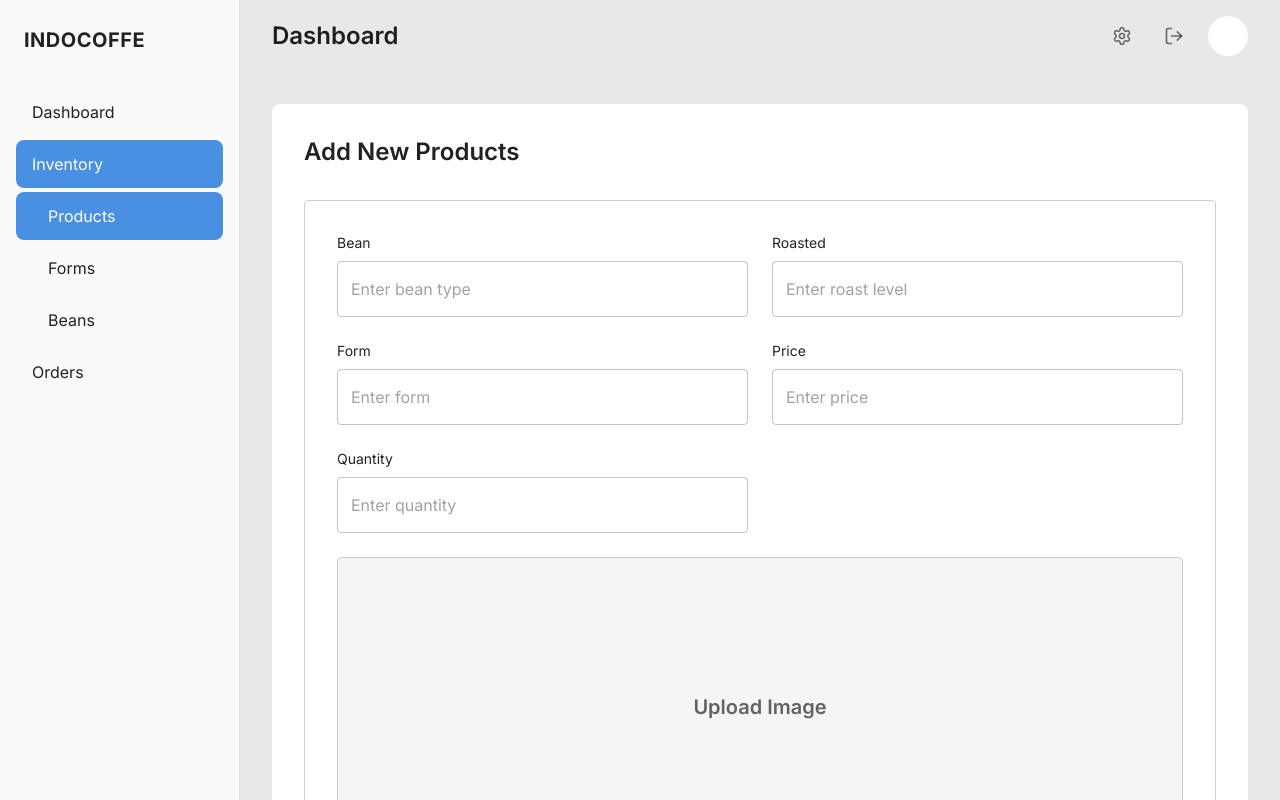
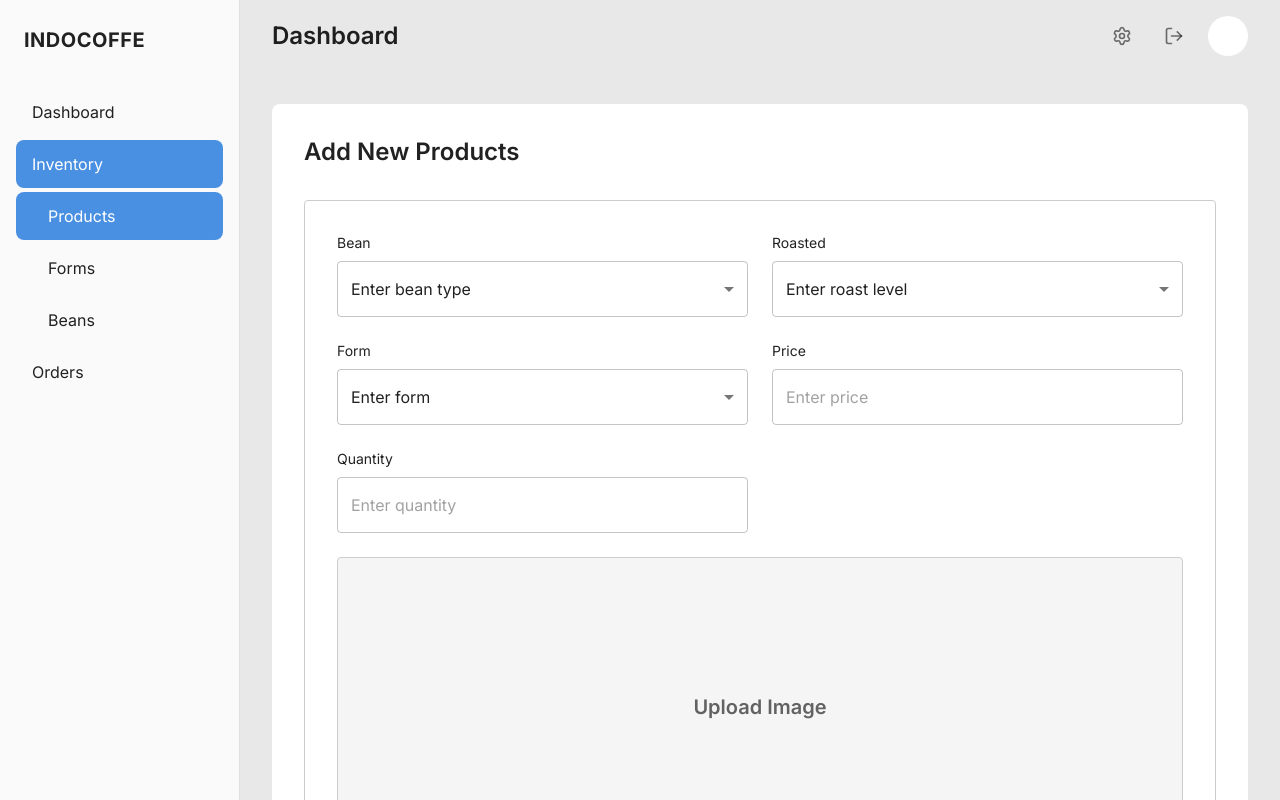
Before and after one commit to faizisyellow/indocoffee-dashboard, a React (Vite) app: page /inventory/products/create in a window 1280 px wide. Shown: the top 800 px of the page. Built offline with nearby package versions, Linux system fonts and the light colour scheme; sample sign-in values are in the browser's storage.

Commit message:
Product CRUD: Update text input to be select input

```diff
--- a/src/pages/ProductCreate.tsx
+++ b/src/pages/ProductCreate.tsx
@@ -1,5 +1,15 @@
 import { useState } from "react";
-import { Box, Typography, Paper, TextField, Button, Grid } from "@mui/material";
+import {
+  Box,
+  Typography,
+  Paper,
+  TextField,
+  Button,
+  Grid,
+  Select,
+  MenuItem,
+  FormControl,
+} from "@mui/material";
 import { useForm } from "@tanstack/react-form";
 import * as yup from "yup";
 import { dataStore } from "../lib/store";
@@ -125,13 +135,21 @@ export function ProductCreate() {
                       <Typography variant="body2" sx={{ mb: 1 }}>
                         Bean
                       </Typography>
-                      <TextField
-                        fullWidth
+                      <FormControl fullWidth error={!!errors.bean}>
+                        <Select
                           value={field.state.value}
                           onChange={(e) => field.handleChange(e.target.value)}
-                        placeholder="Enter bean type"
-                        error={!!errors.bean}
-                      />
+                          displayEmpty
+                        >
+                          <MenuItem value="" disabled>
+                            Enter bean type
+                          </MenuItem>
+                          <MenuItem value="Arabica">Arabica</MenuItem>
+                          <MenuItem value="Robusta">Robusta</MenuItem>
+                          <MenuItem value="Liberica">Liberica</MenuItem>
+                          <MenuItem value="Excelsa">Excelsa</MenuItem>
+                        </Select>
+                      </FormControl>
                       {errors.bean && (
                         <Typography
                           variant="caption"
@@ -153,13 +171,21 @@ export function ProductCreate() {
                       <Typography variant="body2" sx={{ mb: 1 }}>
                         Roasted
                       </Typography>
-                      <TextField
-                        fullWidth
+                      <FormControl fullWidth error={!!errors.roasted}>
+                        <Select
                           value={field.state.value}
                           onChange={(e) => field.handleChange(e.target.value)}
-                        placeholder="Enter roast level"
-                        error={!!errors.roasted}
-                      />
+                          displayEmpty
+                        >
+                          <MenuItem value="" disabled>
+                            Enter roast level
+                          </MenuItem>
+                          <MenuItem value="Light">Light</MenuItem>
+                          <MenuItem value="Medium">Medium</MenuItem>
+                          <MenuItem value="Medium-Dark">Medium-Dark</MenuItem>
+                          <MenuItem value="Dark">Dark</MenuItem>
+                        </Select>
+                      </FormControl>
                       {errors.roasted && (
                         <Typography
                           variant="caption"
@@ -181,13 +207,19 @@ export function ProductCreate() {
                       <Typography variant="body2" sx={{ mb: 1 }}>
                         Form
                       </Typography>
-                      <TextField
-                        fullWidth
+                      <FormControl fullWidth error={!!errors.form}>
+                        <Select
                           value={field.state.value}
                           onChange={(e) => field.handleChange(e.target.value)}
-                        placeholder="Enter form"
-                        error={!!errors.form}
-                      />
+                          displayEmpty
+                        >
+                          <MenuItem value="" disabled>
+                            Enter form
+                          </MenuItem>
+                          <MenuItem value="1">Whole Bean</MenuItem>
+                          <MenuItem value="2">Ground</MenuItem>
+                        </Select>
+                      </FormControl>
                       {errors.form && (
                         <Typography
                           variant="caption"
--- a/src/pages/ProductEdit.tsx
+++ b/src/pages/ProductEdit.tsx
@@ -8,6 +8,9 @@ import {
   Button,
   Grid,
   IconButton,
+  FormControl,
+  Select,
+  MenuItem,
 } from "@mui/material";
 import { X } from "lucide-react";
 import { useForm } from "@tanstack/react-form";
@@ -155,12 +158,18 @@ export function ProductEdit() {
                       <Typography variant="body2" sx={{ mb: 1 }}>
                         Bean
                       </Typography>
-                      <TextField
-                        fullWidth
+                      <FormControl fullWidth>
+                        <Select
                           value={field.state.value}
                           onChange={(e) => field.handleChange(e.target.value)}
-                        placeholder="Enter bean type"
-                      />
+                          displayEmpty
+                        >
+                          <MenuItem value="Arabica">Arabica</MenuItem>
+                          <MenuItem value="Robusta">Robusta</MenuItem>
+                          <MenuItem value="Liberica">Liberica</MenuItem>
+                          <MenuItem value="Excelsa">Excelsa</MenuItem>
+                        </Select>
+                      </FormControl>
                     </Box>
                   )}
                 </form.Field>
@@ -173,12 +182,18 @@ export function ProductEdit() {
                       <Typography variant="body2" sx={{ mb: 1 }}>
                         Roasted
                       </Typography>
-                      <TextField
-                        fullWidth
+                      <FormControl fullWidth>
+                        <Select
                           value={field.state.value}
                           onChange={(e) => field.handleChange(e.target.value)}
-                        placeholder="Enter roast level"
-                      />
+                          displayEmpty
+                        >
+                          <MenuItem value="Light">Light</MenuItem>
+                          <MenuItem value="Medium">Medium</MenuItem>
+                          <MenuItem value="Medium-Dark">Medium-Dark</MenuItem>
+                          <MenuItem value="Dark">Dark</MenuItem>
+                        </Select>
+                      </FormControl>
                     </Box>
                   )}
                 </form.Field>
@@ -191,12 +206,16 @@ export function ProductEdit() {
                       <Typography variant="body2" sx={{ mb: 1 }}>
                         Form
                       </Typography>
-                      <TextField
-                        fullWidth
+                      <FormControl fullWidth>
+                        <Select
                           value={field.state.value}
                           onChange={(e) => field.handleChange(e.target.value)}
-                        placeholder="Enter form"
-                      />
+                          displayEmpty
+                        >
+                          <MenuItem value="1">Whole Bean</MenuItem>
+                          <MenuItem value="2">Ground</MenuItem>
+                        </Select>
+                      </FormControl>
                     </Box>
                   )}
                 </form.Field>
```
Lines whose indentation alone changed are shown as unchanged.
